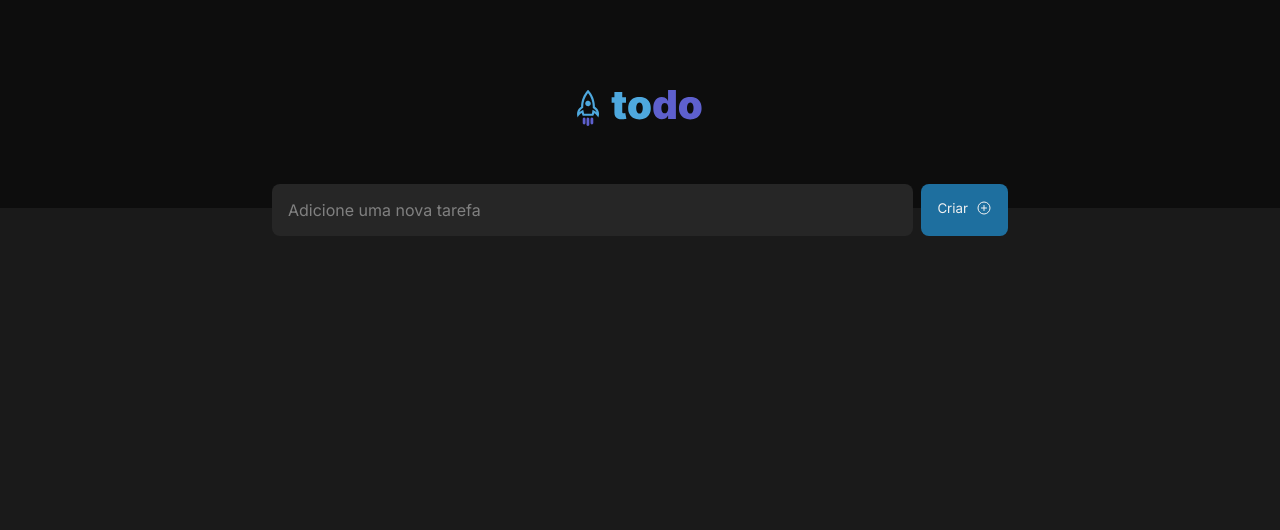
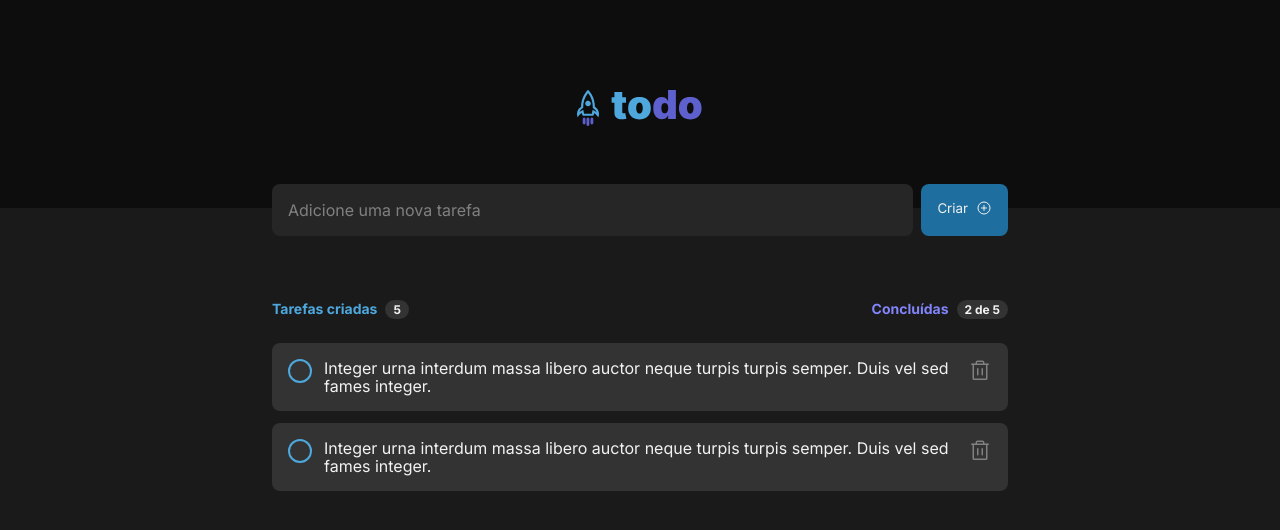
Before and after one commit to MarlonChi/todo-list, a React (Vite) app: page / in a window 1280 px wide. Shown: the top 530 px of the page. Built offline with nearby package versions, Linux system fonts and the light colour scheme.

Commit message:
feat: task

```diff
--- a/src/App.tsx
+++ b/src/App.tsx
@@ -2,6 +2,7 @@ import { Header } from "./components/Header";
 import { NewTaskForm } from "./components/NewTaskForm";
 
 import styles from "./App.module.css";
+import { Tasks } from "./components/Tasks";
 
 function App() {
   return (
@@ -9,6 +10,7 @@ function App() {
       <Header />
       <div className={styles.container}>
         <NewTaskForm />
+        <Tasks />
       </div>
     </>
   );
--- /dev/null
+++ b/src/components/Task.module.css
@@ -0,0 +1,69 @@
+.task {
+  background: var(--gray-400);
+  padding: 1.6rem;
+  border-radius: 8px;
+
+  display: flex;
+  align-items: flex-start;
+  gap: 1.2rem;
+}
+
+.checkbox {
+  display: flex;
+  gap: 1.2rem;
+}
+
+.checkbox input {
+  cursor: pointer;
+  display: flex;
+  align-items: center;
+  justify-content: center;
+  appearance: none;
+  width: 2.4rem;
+  height: 2.4rem;
+  border: 0.2rem solid var(--blue);
+  border-radius: 50%;
+  position: relative;
+  outline: none;
+}
+
+.checkbox input:before {
+  content: "";
+  width: 5px;
+  height: 8px;
+  border: 0.2rem solid var(--gray-100);
+  border-top: 0;
+  border-left: 0;
+  transform: rotate(45deg);
+  position: absolute;
+  top: 4px;
+  opacity: 0;
+}
+
+.checkbox input:checked {
+  border-color: var(--purple-dark);
+  background: var(--purple-dark);
+}
+
+.checkbox input:checked + label {
+  text-decoration: line-through;
+  color: var(--gray-300);
+}
+
+.checkbox input:checked:before {
+  opacity: 1;
+}
+
+.checkbox label {
+  cursor: pointer;
+  line-height: 1.8rem;
+  max-width: 63.2rem;
+}
+
+.task button {
+  background: transparent;
+  border: 0;
+  cursor: pointer;
+  line-height: 0;
+  color: var(--gray-300);
+}
--- /dev/null
+++ b/src/components/Task.tsx
@@ -0,0 +1,19 @@
+import { Trash } from "phosphor-react";
+import styles from "./Task.module.css";
+
+export const Task = () => {
+  return (
+    <div className={styles.task}>
+      <div className={styles.checkbox}>
+        <input type="checkbox" id="nome" />
+        <label htmlFor="nome">
+          Integer urna interdum massa libero auctor neque turpis turpis semper.
+          Duis vel sed fames integer.
+        </label>
+      </div>
+      <button title="Deletar tarefa">
+        <Trash size={24} />
+      </button>
+    </div>
+  );
+};
--- /dev/null
+++ b/src/components/Tasks.module.css
@@ -0,0 +1,38 @@
+.tasks {
+  margin-top: 6.4rem;
+}
+
+.tasks header {
+  display: flex;
+  align-items: center;
+  justify-content: space-between;
+}
+
+.tasks header div {
+  display: flex;
+  gap: 8px;
+  font-size: 1.4rem;
+}
+
+.tasksCreated strong {
+  color: var(--blue);
+}
+
+.tasksFinished strong {
+  color: var(--purple);
+}
+
+.tasks header span {
+  padding: 2px 8px;
+  font-weight: bold;
+  font-size: 1.2rem;
+  background: var(--gray-400);
+  border-radius: 16px;
+}
+
+.taskList {
+  margin-top: 2.4rem;
+  display: flex;
+  flex-direction: column;
+  gap: 12px;
+}
--- /dev/null
+++ b/src/components/Tasks.tsx
@@ -0,0 +1,23 @@
+import { Task } from "./Task";
+import styles from "./Tasks.module.css";
+
+export const Tasks = () => {
+  return (
+    <section className={styles.tasks}>
+      <header>
+        <div className={styles.tasksCreated}>
+          <strong>Tarefas criadas</strong>
+          <span>5</span>
+        </div>
+        <div className={styles.tasksFinished}>
+          <strong>Concluídas</strong>
+          <span>2 de 5</span>
+        </div>
+      </header>
+      <div className={styles.taskList}>
+        <Task />
+        <Task />
+      </div>
+    </section>
+  );
+};
```
